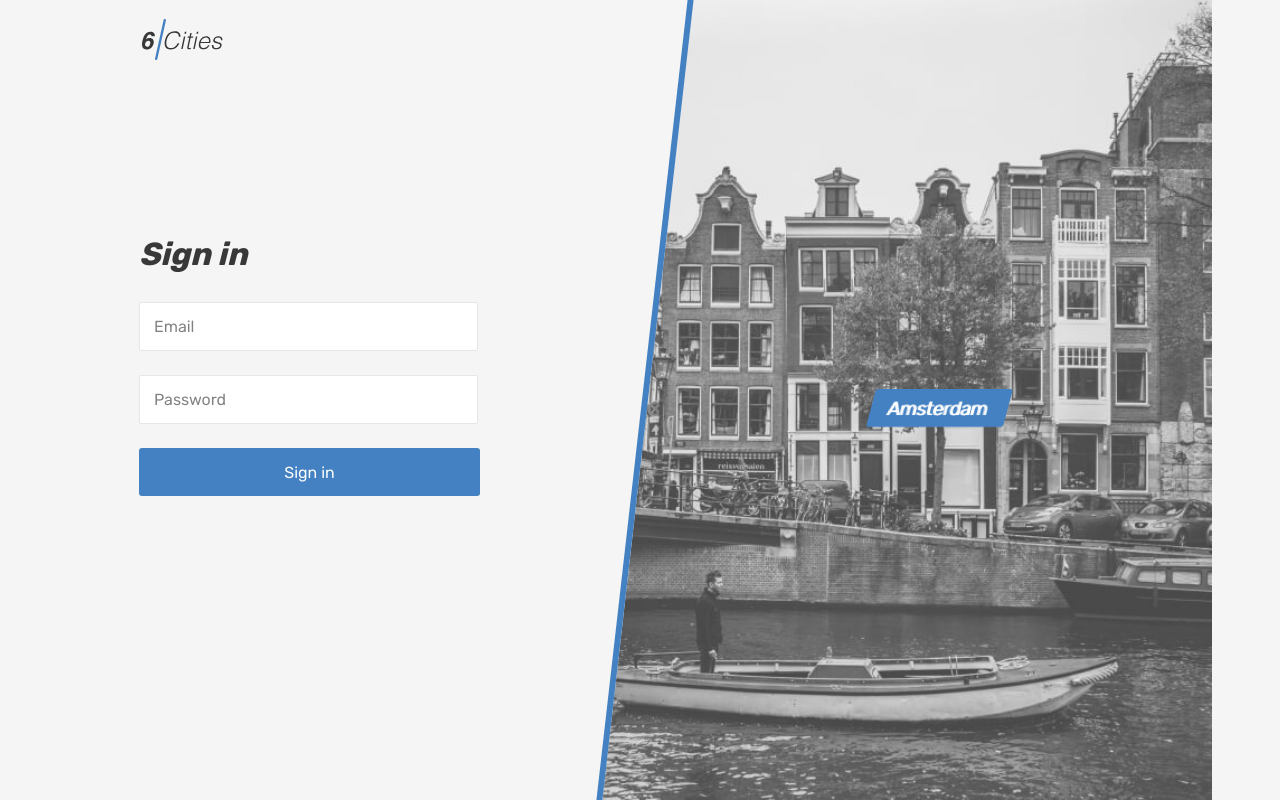
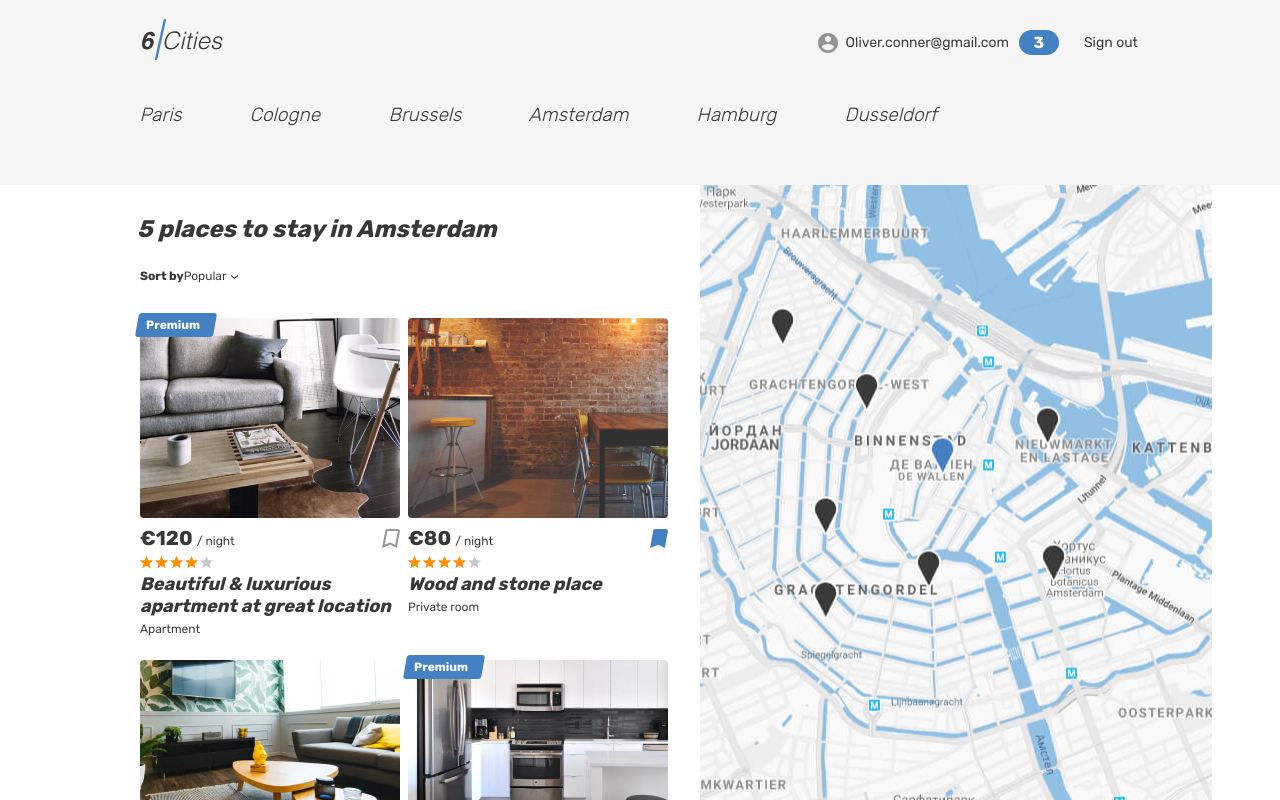
Before and after one commit to htmlacademy-react/165974-six-cities-3, a React (Vite) app: page / in a window 1280 px wide. Built offline with nearby package versions, Linux system fonts and the light colour scheme.

Commit message:
Выделит компоненты страницы списка предложений

```diff
--- a/src/components/app/app.tsx
+++ b/src/components/app/app.tsx
@@ -1,18 +1,13 @@
-// import ListingPage from '../../pages/listing-page/listing-page';
-// import { ListingItem } from '../../data/data';
-// import FavoritesPage from '../../pages/favorites-page/favorites-page';
-import LoginPage from '../../pages/login-page/login-page';
-// import OfferPage from '../../pages/offer-page/offer-page';
+import ListingPage from '../../pages/listing-page/listing-page';
+import { ListingItem } from '../../data/data';
 
-// type AppProps = {
-//   listingData: ListingItem[];
-// }
+type AppProps = {
+  listingData: ListingItem[];
+}
 
-// {listingData}: AppProps
-function App(): JSX.Element {
+function App({listingData}: AppProps): JSX.Element {
   return (
-    // <ListingPage listingData={listingData} />
-    <LoginPage />
+    <ListingPage listingData={listingData} />
   );
 }
 
--- /dev/null
+++ b/src/components/locations/locations.tsx
@@ -0,0 +1,27 @@
+import { LocationName } from '../../data/data';
+
+type LocationsComponentProps = {
+  data: LocationName[];
+}
+
+function LocationsComponent({data}: LocationsComponentProps): JSX.Element {
+  return (
+    <div className="tabs">
+      <section className="locations container">
+        <ul className="locations__list tabs__list">
+
+          {data.map((name) => (
+            <li className="locations__item" key={name}>
+              <a className="locations__item-link tabs__item" href="#">
+                <span>{name}</span>
+              </a>
+            </li>
+          ))}
+
+        </ul>
+      </section>
+    </div>
+  );
+}
+
+export default LocationsComponent;
--- a/src/data/data.ts
+++ b/src/data/data.ts
@@ -1,3 +1,14 @@
+export type LocationName = 'Paris' | 'Cologne' | 'Brussels' | 'Amsterdam' | 'Hamburg' | 'Dusseldorf';
+
+export const locationsData: LocationName[] = [
+  'Paris',
+  'Cologne',
+  'Brussels',
+  'Amsterdam',
+  'Hamburg',
+  'Dusseldorf',
+];
+
 export type ListingItem = {
   id: string;
   title: string;
--- a/src/index.tsx
+++ b/src/index.tsx
@@ -1,15 +1,14 @@
 import React from 'react';
 import ReactDOM from 'react-dom/client';
 import App from './components/app/app';
-// import { listingData } from './data/data';
+import { listingData } from './data/data';
 
 const root = ReactDOM.createRoot(
   document.getElementById('root') as HTMLElement
 );
 
-// listingData={listingData}
 root.render(
   <React.StrictMode>
-    <App />
+    <App listingData={listingData} />
   </React.StrictMode>
 );
--- /dev/null
+++ b/src/pages/listing-page/components/listing-map/listing-map.tsx
@@ -0,0 +1,7 @@
+function ListingMapComponent(): JSX.Element {
+  return (
+    <section className="cities__map map"></section>
+  );
+}
+
+export default ListingMapComponent;
--- /dev/null
+++ b/src/pages/listing-page/components/sorting/sorting.tsx
@@ -0,0 +1,22 @@
+function SortingComponent(): JSX.Element {
+  return (
+    <form className="places__sorting" action="#" method="get">
+      <span className="places__sorting-caption">Sort by</span>
+      <span className="places__sorting-type" tabIndex={0}>
+        Popular
+        <svg className="places__sorting-arrow" width="7" height="4">
+          <use xlinkHref="#icon-arrow-select"></use>
+        </svg>
+      </span>
+      {/* places__options--opened */}
+      <ul className="places__options places__options--custom">
+        <li className="places__option places__option--active" tabIndex={0}>Popular</li>
+        <li className="places__option" tabIndex={0}>Price: low to high</li>
+        <li className="places__option" tabIndex={0}>Price: high to low</li>
+        <li className="places__option" tabIndex={0}>Top rated first</li>
+      </ul>
+    </form>
+  );
+}
+
+export default SortingComponent;
--- a/src/pages/listing-page/listing-page.tsx
+++ b/src/pages/listing-page/listing-page.tsx
@@ -1,5 +1,9 @@
+import HeaderComponent from '../../components/layout/header/header';
 import ListingCardComponent from '../../components/listing-card/listing-card';
-import { ListingItem } from '../../data/data';
+import LocationsComponent from '../../components/locations/locations';
+import { ListingItem, locationsData } from '../../data/data';
+import ListingMapComponent from './components/listing-map/listing-map';
+import SortingComponent from './components/sorting/sorting';
 
 type ListingPageProps = {
   listingData: ListingItem[];
@@ -9,99 +13,25 @@ function ListingPage({listingData}: ListingPageProps): JSX.Element {
   return (
     <div className="page page--gray page--main">
 
-      <header className="header">
-        <div className="container">
-          <div className="header__wrapper">
-            <div className="header__left">
-              <a className="header__logo-link header__logo-link--active">
-                <img className="header__logo" src="img/logo.svg" alt="6 cities logo" width="81" height="41" />
-              </a>
-            </div>
-            <nav className="header__nav">
-              <ul className="header__nav-list">
-                <li className="header__nav-item user">
-                  <a className="header__nav-link header__nav-link--profile" href="#">
-                    <div className="header__avatar-wrapper user__avatar-wrapper">
-                    </div>
-                    <span className="header__user-name user__name">Oliver.conner&#64;gmail.com</span>
-                    <span className="header__favorite-count">3</span>
-                  </a>
-                </li>
-                <li className="header__nav-item">
-                  <a className="header__nav-link" href="#">
-                    <span className="header__signout">Sign out</span>
-                  </a>
-                </li>
-              </ul>
-            </nav>
-          </div>
-        </div>
-      </header>
+      <HeaderComponent />
 
       <main className="page__main page__main--index">
+
         <h1 className="visually-hidden">Cities</h1>
 
-        <div className="tabs">
-          <section className="locations container">
-            <ul className="locations__list tabs__list">
-              <li className="locations__item">
-                <a className="locations__item-link tabs__item" href="#">
-                  <span>Paris</span>
-                </a>
-              </li>
-              <li className="locations__item">
-                <a className="locations__item-link tabs__item" href="#">
-                  <span>Cologne</span>
-                </a>
-              </li>
-              <li className="locations__item">
-                <a className="locations__item-link tabs__item" href="#">
-                  <span>Brussels</span>
-                </a>
-              </li>
-              <li className="locations__item">
-                <a className="locations__item-link tabs__item tabs__item--active">
-                  <span>Amsterdam</span>
-                </a>
-              </li>
-              <li className="locations__item">
-                <a className="locations__item-link tabs__item" href="#">
-                  <span>Hamburg</span>
-                </a>
-              </li>
-              <li className="locations__item">
-                <a className="locations__item-link tabs__item" href="#">
-                  <span>Dusseldorf</span>
-                </a>
-              </li>
-            </ul>
-          </section>
-        </div>
+        <LocationsComponent data={locationsData} />
 
         <div className="cities">
           <div className="cities__places-container container">
 
             <section className="cities__places places">
+
               <h2 className="visually-hidden">Places</h2>
 
               <b className="places__found">{listingData.length} places to stay in Amsterdam</b>
 
-              <form className="places__sorting" action="#" method="get">
-                <span className="places__sorting-caption">Sort by</span>
-                <span className="places__sorting-type" tabIndex={0}>
-                  Popular
-                  <svg className="places__sorting-arrow" width="7" height="4">
-                    <use xlinkHref="#icon-arrow-select"></use>
-                  </svg>
-                </span>
-                {/* places__options--opened */}
-                <ul className="places__options places__options--custom">
-                  <li className="places__option places__option--active" tabIndex={0}>Popular</li>
-                  <li className="places__option" tabIndex={0}>Price: low to high</li>
-                  <li className="places__option" tabIndex={0}>Price: high to low</li>
-                  <li className="places__option" tabIndex={0}>Top rated first</li>
-                </ul>
-              </form>
+              <SortingComponent />
+
               <div className="cities__places-list places__list tabs__content">
 
                 {listingData.map((item) => (
@@ -117,9 +47,11 @@ function ListingPage({listingData}: ListingPageProps): JSX.Element {
 
               </div>
             </section>
+
             <div className="cities__right-section">
-              <section className="cities__map map"></section>
+              <ListingMapComponent />
             </div>
+
           </div>
         </div>
       </main>
```
